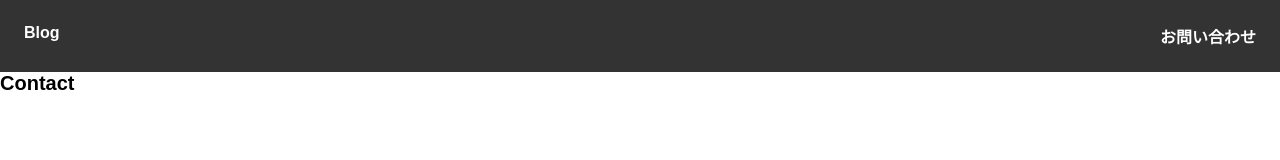
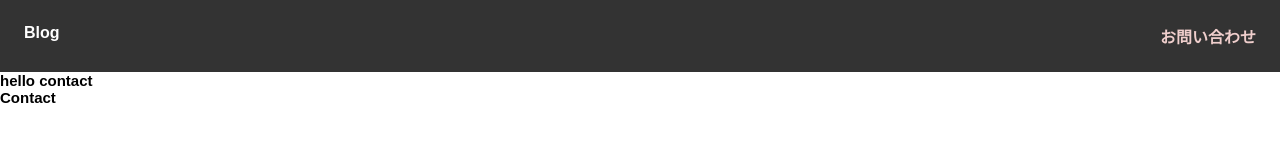
Before and after one commit to kittymiton/React-bcc, a React (Vite) app: page /contact in a window 1280 px wide. Shown: the top 160 px of the page. Built offline with nearby package versions, Linux system fonts and the light colour scheme.

Commit message:
コメントをわかりやすく、NavLinkのクラスを動的に設定

```diff
--- a/src/App.jsx
+++ b/src/App.jsx
@@ -2,6 +2,7 @@ import { Posts } from "./components/Posts";
 import { Contact } from "./components/Contact";
 import { Post } from "./components/Post";
 import { Header } from "./components/Header";
+import { NoMatch } from "./components/NoMatch";
 import { Routes, Route } from 'react-router-dom';
 
 export const App = () => {
@@ -11,7 +12,8 @@ export const App = () => {
       <Routes>
         <Route path="/" element={<Posts />} />
         <Route path="/posts/:id" element={<Post />} />{/*データ構造がidをキーとして持つ場合、URLパスも:id形式で定義。*/}
-        <Route path="/contact" element={<Contact />} />
+        <Route path="/contact" element={<Contact message="hello contact" />} />
+        <Route path="*" element={<NoMatch />} />
       </Routes>
     </>
   );
--- a/src/components/Contact.jsx
+++ b/src/components/Contact.jsx
@@ -1,9 +1,8 @@
-import { Link } from 'react-router-dom'
-
-export const Contact = () => {
+export const Contact = ({ message }) => {
   return (
     <>
-      <h1>Contact</h1>
+      <h2>{message}</h2>
+      <h2>Contact</h2>
     </>
   );
 };
--- a/src/components/Header.jsx
+++ b/src/components/Header.jsx
@@ -1,19 +1,33 @@
-import { Link } from 'react-router-dom'
+import { NavLink, useLocation } from 'react-router-dom'
 
 export const Header = () => {
+
+  // useLocationはReact Routerのフックの一つで、現在の場所（URLのパス名など）にアクセスするためのものです。これによりコンポーネントがレンダリングされるときに現在のパス情報(location.pathname)を取得できます。
+  const location = useLocation();
+
   return (
     <nav>
       <ul>
-        <Link to="/">
-          <li>
-            Blog
-          </li>
-        </Link>
-        <Link to="/contact">
-          <li>
-            お問い合わせ
-          </li>
-        </Link>
+        <li>{/* <NavLink>のデフォルト動作によって現在のページと一致するリンクにactiveクラスが自動的に適用されるので、パスがisActiveかつルートのときはactiveクラスを適用しないようにする。*/}
+          <NavLink
+            //NavLinkコンポーネントのclassNameプロパティには動的なクラス付けのために関数を渡すことができ、この関数はリンクのアクティブ状態を示すオブジェクトを引数として受け取ります。ReactのコアAPIでは、classNameプロパティに文字列を直接渡すことが一般的ですが、一部のライブラリやコンポーネントライブラリでは、動的なクラス付けのために関数を渡すことが可能。
+            className={({ isActive }) =>
+              isActive && location.pathname !== '/'
+                ? 'active no-hover'
+                : 'no-hover'
+            }
+            to="/">Blog
+          </NavLink>
+        </li>
+        <li>
+          <NavLink
+            className={({ isActive }) =>
+              isActive
+                ? 'active'
+                : undefined
+            }
+            to="/contact">お問い合わせ</NavLink>
+        </li>
       </ul>
     </nav>
   );
--- /dev/null
+++ b/src/components/NoMatch.jsx
@@ -0,0 +1,5 @@
+export const NoMatch = () => {
+  return (
+    <h2>このページは存在しません</h2>
+  );
+};
--- a/src/index.css
+++ b/src/index.css
@@ -29,9 +29,9 @@ a {
   text-decoration: none;
   color: #fff;
 }
-a:visited {
+/* a:visited {
   color: inherit;
-}
+} */
 main {
   width: min(100%, 800px);
   margin: 0 auto;
@@ -134,3 +134,13 @@ form button:first-of-type {
 form button:hover {
   cursor: pointer;
 }
+/* NavLinkで適用された現在のページ */
+.active {
+  color: rgb(239, 206, 204);
+}
+a:hover {
+  color: rgb(213, 239, 204);
+}
+.no-hover:hover {
+  color: #fff; /* ホバー時の色を元の色と同じにする */
+}
```
